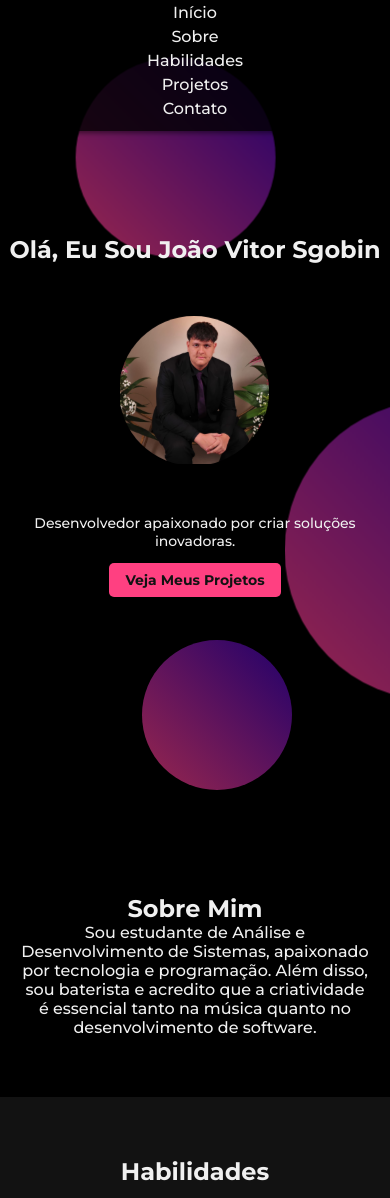
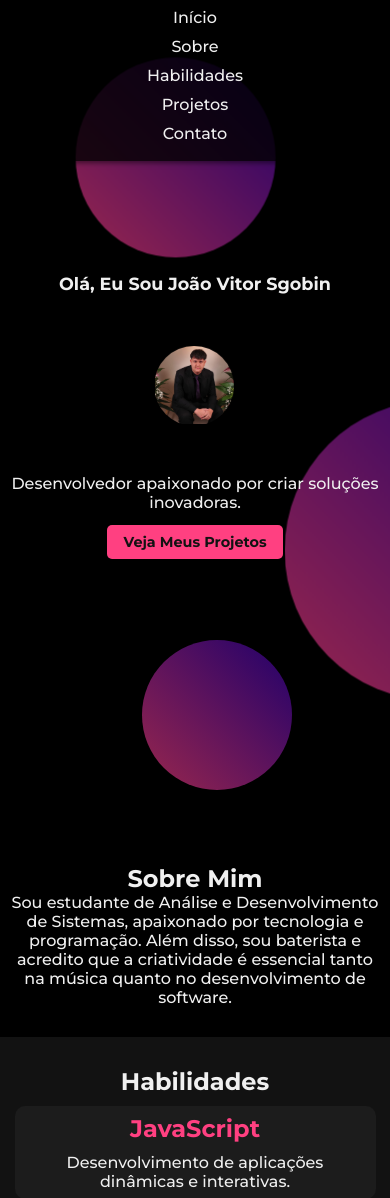
Before and after one commit to ssgobin/portfolio, a plain HTML site: page index.html in a window 390 px wide. Shown: the part 10-1208 px from the top of the page. Drawn offline with Linux system fonts and the light colour scheme.

Commit message:
Update style.css

```diff
--- a/style.css
+++ b/style.css
@@ -122,10 +122,13 @@ nav ul li a:hover {
     background-color: rgba(30, 30, 30, 0.8);
     padding: 20px;
     width: 30%;
-    margin: 15px 0;
+    min-width: 250px;
+    max-width: 350px;
+    margin: 15px auto;
     border-radius: 10px;
     transition: transform 0.3s, background-color 0.3s;
     text-align: center;
+    box-sizing: border-box;
 }
 
 .project-card img {
@@ -202,16 +205,20 @@ footer .social-links a:hover {
     display: flex;
     justify-content: space-around;
     flex-wrap: wrap;
+    gap: 20px;
 }
 
 .skill-card {
     background-color: rgba(30, 30, 30, 0.8);
     padding: 20px;
     width: 25%;
-    margin: 15px;
+    min-width: 220px;
+    max-width: 320px;
+    margin: 15px auto;
     border-radius: 10px;
     transition: transform 0.3s, background-color 0.3s;
     text-align: center;
+    box-sizing: border-box;
 }
 
 .skill-card h3 {
@@ -234,6 +241,7 @@ footer .social-links a:hover {
     display: flex;
     justify-content: space-around;
     flex-wrap: wrap;
+    gap: 20px;
 }
 
 .contact-link {
@@ -268,87 +276,84 @@ footer .social-links a:hover {
     color: #f0f0f0;
 }
 
-@media (max-width: 1024px) {
-    .hero-content h1 {
-        font-size: 2.5rem;
+@media (max-width: 1200px) {
+    .skills-grid, .projects-gallery {
+        gap: 10px;
     }
+    .skill-card, .project-card {
+        width: 40%;
+        min-width: 200px;
+        max-width: 100%;
+    }
+}
 
-    .hero-content p {
-        font-size: 1.25rem;
-    }
-
-    .projects-grid {
+@media (max-width: 900px) {
+    .skills-grid, .projects-gallery {
         flex-direction: column;
         align-items: center;
     }
-
-    .project-card {
-        width: 80%;
+    .skill-card, .project-card {
+        width: 70%;
+        min-width: 180px;
+        max-width: 100%;
     }
-
-    .profile-pic-container {
-        width: 250px;
-        height: 250px;
-    }
-}
-
-@media (max-width: 768px) {
-    .hero-content h1 {
-        font-size: 2rem;
-    }
-
-    .hero-content p {
-        font-size: 1rem;
-    }
-
-    nav ul li {
-        display: block;
-        margin: 10px 0;
-    }
-
-    .projects-grid {
-        flex-direction: column;
-    }
-
-    .project-card {
-        width: 90%;
-    }
-
     .profile-pic-container {
         width: 200px;
         height: 200px;
     }
 }
 
-@media (max-width: 480px) {
+@media (max-width: 600px) {
+    header {
+        padding: 0.5rem 0;
+    }
+    nav ul li {
+        display: block;
+        margin: 10px 0;
+    }
     .hero-content h1 {
         font-size: 1.5rem;
     }
-
     .hero-content p {
-        font-size: 0.875rem;
+        font-size: 1rem;
     }
-
     .cta-btn {
         padding: 8px 16px;
-        font-size: 0.875rem;
+        font-size: 0.9rem;
     }
+    .profile-pic-container {
+        width: 120px;
+        height: 120px;
+    }
+    .skills-grid, .projects-gallery {
+        gap: 0;
+    }
+    .skill-card, .project-card {
+        width: 95%;
+        min-width: 140px;
+        margin: 10px auto;
+        padding: 15px;
+    }
+    #about, #projects, #contact, #skills {
+        padding: 30px 5px;
+    }
+    .language-skill {
+        padding: 10px;
+        font-size: 0.95rem;
+    }
+}
 
+@media (max-width: 400px) {
+    .hero-content h1 {
+        font-size: 1.1rem;
+    }
     .profile-pic-container {
-        width: 150px;
-        height: 150px;
+        width: 80px;
+        height: 80px;
     }
-
-    .project-card {
-        width: 100%;
-    }
-
-    header {
-        padding: 0.5rem 0;
-    }
-
-    nav ul li {
-        margin: 5px 0;
+    .skill-card, .project-card {
+        padding: 8px;
+        font-size: 0.9rem;
     }
 }
 
```
